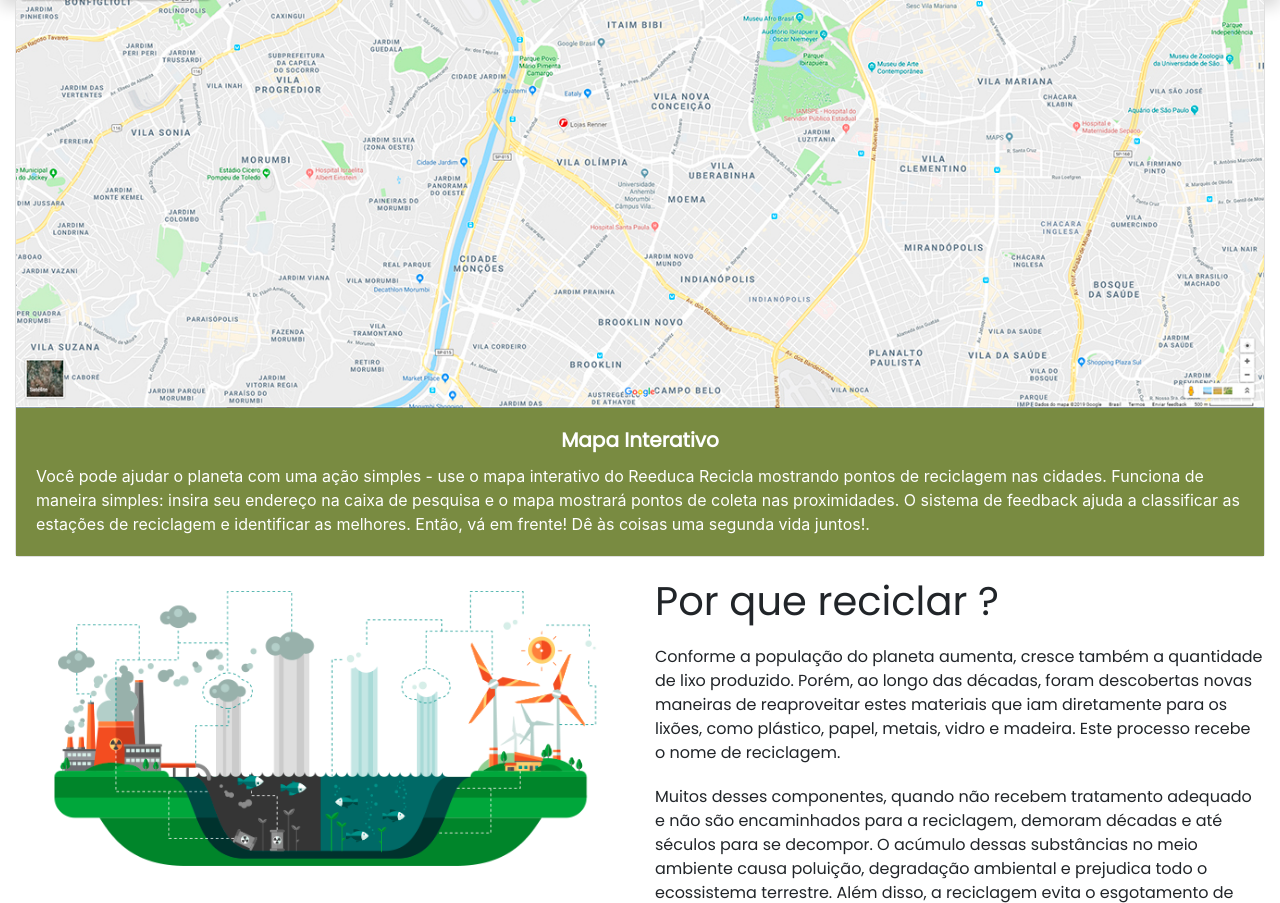
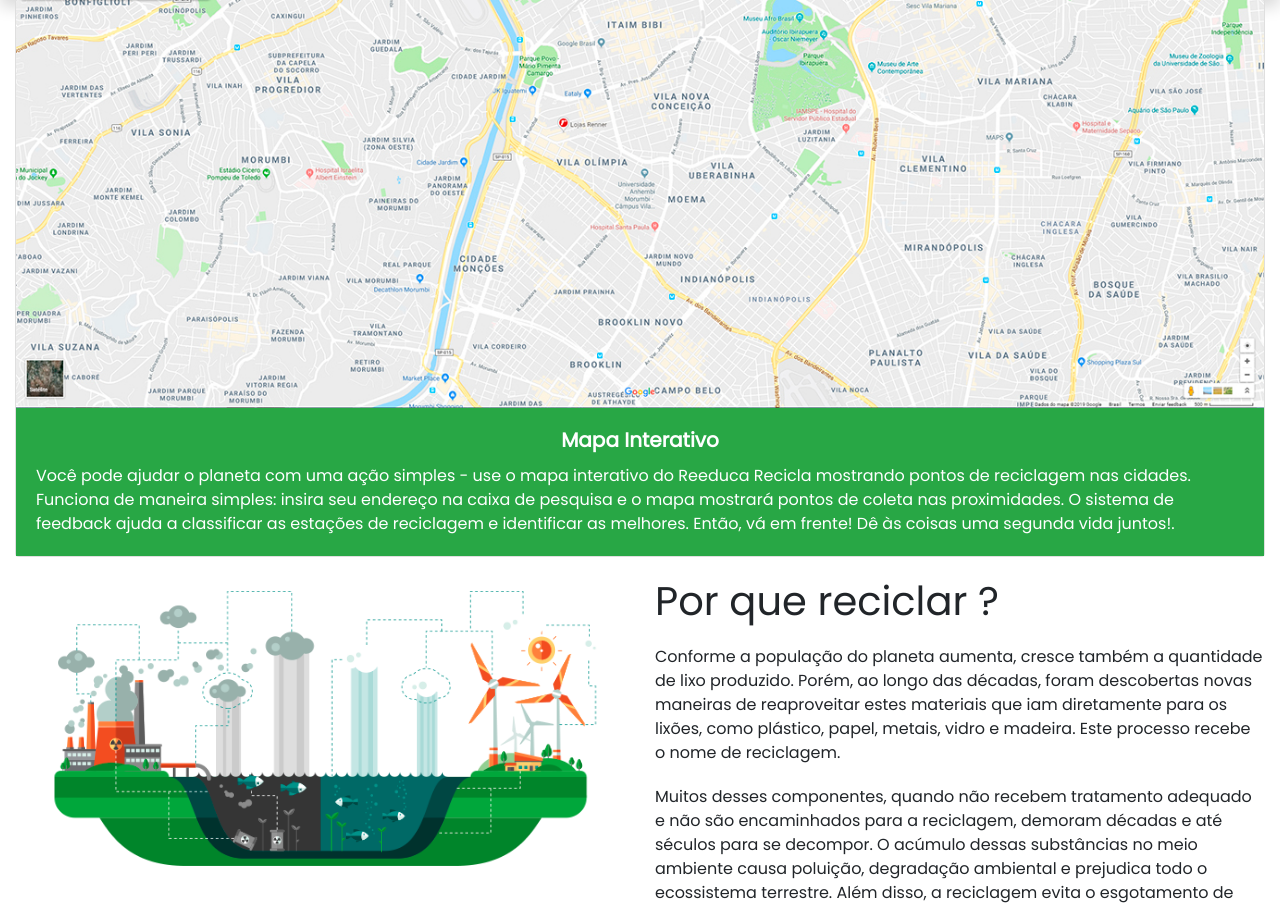
Before and after one commit to marfrancis/ProjetoReeducaRecicla, a PHP site: page / in a window 1280 px wide. Shown: the part 213-1116 px from the top of the page. Run offline with PHP 8.4, Linux system fonts and the light colour scheme.

Commit message:
logo branco

```diff
--- a/contato.html
+++ b/contato.html
@@ -166,6 +166,8 @@
         <!-- fim dados contato -->
     </div>
 
+    <!-- inicio frase -->
+
     <div class="mb-4"></div>
 
     <div class="recycle-feeds">
@@ -183,6 +185,9 @@
 
             </div>
         </div>
+
+        <!-- fim frase -->
+
     </div>
 </div>
 
--- a/css/style.css
+++ b/css/style.css
@@ -78,6 +78,10 @@ h1.h1FAQ {
     color: white;
 }
 
+.texto-card-home-mapa {
+    font-family: 'Poppins', sans-serif;
+}
+
 .card-home-mapa {
     background-color: white;
     color: black;
@@ -101,8 +105,8 @@ h1.h1FAQ {
 }
 
 .cor-card {
-    background-color: #798b41;
-    color: white;
+    /* background-color: #798b41; */
+    /* color: white; */
 }
 
 .loja-anuncio {
--- a/index.html
+++ b/index.html
@@ -80,9 +80,9 @@
 
               <div class="card card-principal">
                 <img class="card-img-top" src="img/mapa.jpg" alt="">
-                <div class="card-body cor-card">
+                <div class="card-body bg-success cor-card">
                   <h5 class="card-title mapa-home">Mapa Interativo</h5>
-                  <p class="card-text">Você pode ajudar o planeta com uma ação simples - use o mapa interativo do Reeduca Recicla mostrando pontos de reciclagem nas cidades. Funciona de maneira simples: insira seu endereço na caixa de pesquisa e o mapa mostrará pontos de coleta nas proximidades. O sistema de feedback ajuda a classificar as estações de reciclagem e identificar as melhores. Então, vá em frente! Dê às coisas uma segunda vida juntos!.</p>
+                  <p class="card-text text-white texto-card-home-mapa">Você pode ajudar o planeta com uma ação simples - use o mapa interativo do Reeduca Recicla mostrando pontos de reciclagem nas cidades. Funciona de maneira simples: insira seu endereço na caixa de pesquisa e o mapa mostrará pontos de coleta nas proximidades. O sistema de feedback ajuda a classificar as estações de reciclagem e identificar as melhores. Então, vá em frente! Dê às coisas uma segunda vida juntos!.</p>
                 </div>
 
               </div>
```
Also changed, not shown: img/logo_branco.png (added).
